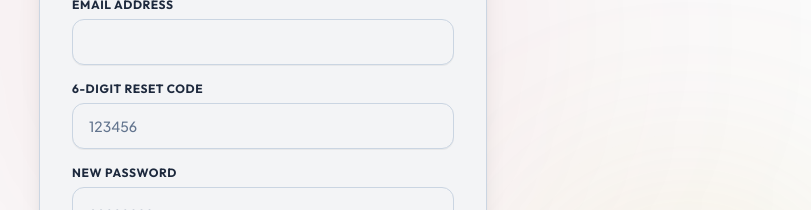
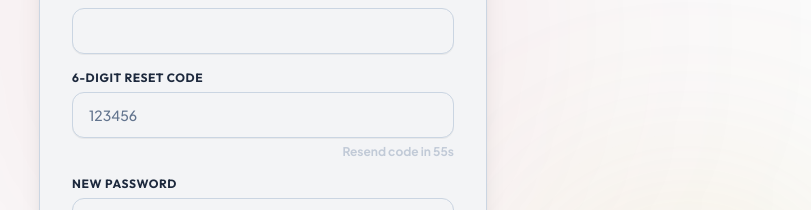
Before and after one commit to msg-108/karyakram, a React (Vite) app in the folder frontend/: page /reset-password in a window 1280 px wide. Shown: the part 235-445 px from the top of the page, without its empty margins (377-1188 px from the left). Built offline with nearby package versions, Linux system fonts and the light colour scheme; no server answers.

Commit message:
feat(auth): add resend password reset OTP button and cooldown timer to ResetPasswordPage

```diff
--- a/frontend/src/pages/auth/ResetPasswordPage.tsx
+++ b/frontend/src/pages/auth/ResetPasswordPage.tsx
@@ -1,4 +1,4 @@
-import React from 'react';
+import React, { useState, useEffect } from 'react';
 import { useForm } from 'react-hook-form';
 import { zodResolver } from '@hookform/resolvers/zod';
 import { useLocation, useNavigate, Link } from 'react-router-dom';
@@ -15,15 +15,27 @@ export const ResetPasswordPage: React.FC = () => {
   const toast = useToast();
 
   const defaultEmail = location.state?.email || '';
+  const [cooldown, setCooldown] = useState(60);
+  const [isResending, setIsResending] = useState(false);
+
+  useEffect(() => {
+    if (cooldown > 0) {
+      const timer = setTimeout(() => setCooldown(cooldown - 1), 1000);
+      return () => clearTimeout(timer);
+    }
+  }, [cooldown]);
 
   const {
     register,
     handleSubmit,
+    watch,
     formState: { errors, isSubmitting },
   } = useForm<PasswordResetConfirmFormData>({
     resolver: zodResolver(passwordResetConfirmSchema),
     defaultValues: { email: defaultEmail },
   });
+
+  const watchEmail = watch('email');
 
   const onSubmit = async (data: PasswordResetConfirmFormData) => {
     try {
@@ -32,6 +44,23 @@ export const ResetPasswordPage: React.FC = () => {
       navigate('/login');
     } catch (err) {
       toast.error(parseApiError(err));
+    }
+  };
+
+  const handleResendCode = async () => {
+    if (!watchEmail) {
+      toast.error('Please enter your email address to resend the code.');
+      return;
+    }
+    setIsResending(true);
+    try {
+      await authService.resendOTP({ email: watchEmail, purpose: 'PASSWORD_RESET' });
+      toast.success('A new password reset code has been sent to your email.');
+      setCooldown(60);
+    } catch (err) {
+      toast.error(parseApiError(err));
+    } finally {
+      setIsResending(false);
     }
   };
 
@@ -50,6 +79,7 @@ export const ResetPasswordPage: React.FC = () => {
           error={errors.email?.message}
         />
 
+        <div className="space-y-1.5">
           <FormField
             label="6-Digit Reset Code"
             placeholder="123456"
@@ -57,6 +87,23 @@ export const ResetPasswordPage: React.FC = () => {
             {...register('code')}
             error={errors.code?.message}
           />
+          <div className="flex justify-end">
+            <Button
+              type="button"
+              variant="ghost"
+              size="sm"
+              disabled={cooldown > 0 || isResending}
+              onClick={handleResendCode}
+              className="text-xs font-bold text-slate-700 hover:text-karyakram-red-600 disabled:text-slate-400 p-0 h-auto"
+            >
+              {isResending
+                ? 'Sending code...'
+                : cooldown > 0
+                ? `Resend code in ${cooldown}s`
+                : 'Resend password reset code'}
+            </Button>
+          </div>
+        </div>
 
         <FormField
           label="New Password"
--- a/frontend/src/schemas/auth.schema.ts
+++ b/frontend/src/schemas/auth.schema.ts
@@ -75,6 +75,7 @@ export type OTPVerifyFormData = z.infer<typeof otpVerifySchema>;
 
 export const resendOtpSchema = z.object({
   email: z.string().email('Invalid email address'),
+  purpose: z.enum(['EMAIL_VERIFICATION', 'PASSWORD_RESET']).optional(),
 });
 
 export type ResendOtpFormData = z.infer<typeof resendOtpSchema>;
```
Lines whose indentation alone changed are shown as unchanged.
